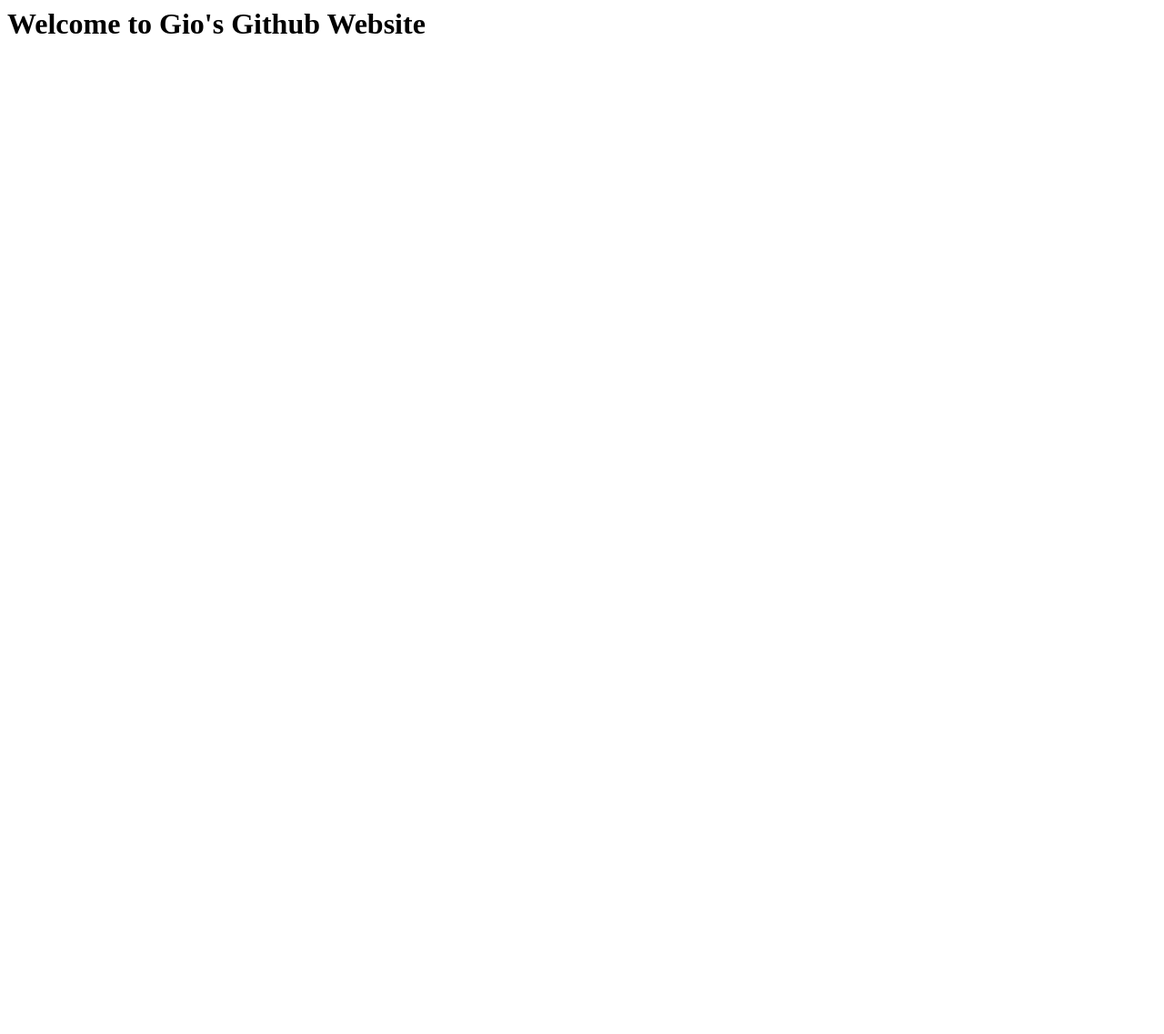
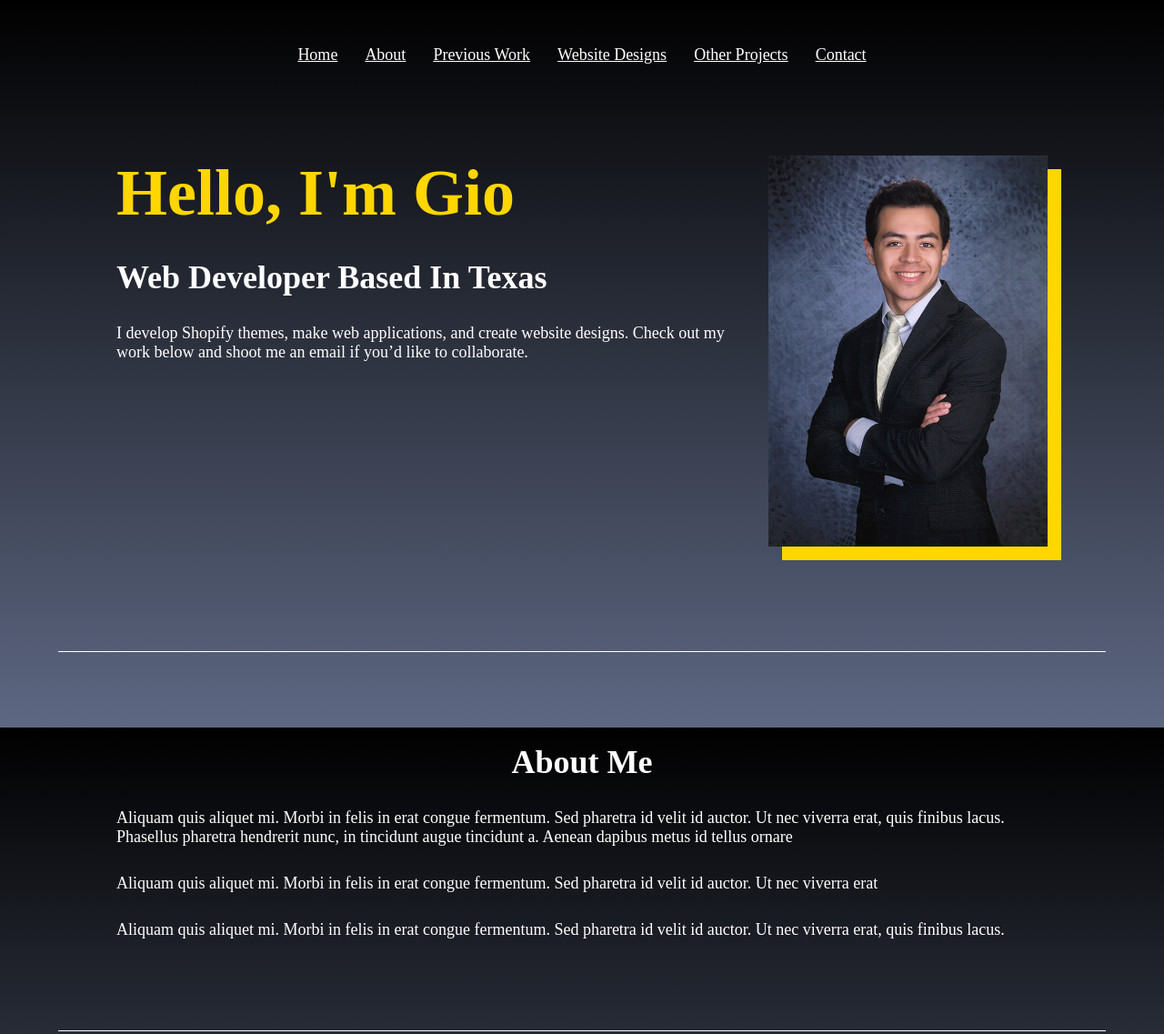
Before and after one commit to geuresti/geuresti.github.io, a plain HTML site: page index.html in a window 1280 px wide. Shown: the top 1137 px of the page at 91% size. Before the commit the page ends 800 px from the top, so only its background shows below. Drawn offline with Linux system fonts and the light colour scheme.

Commit message:
Added content to index page and added a stylesheet.

```diff
--- /dev/null
+++ b/assets/css/style.css
@@ -0,0 +1,125 @@
+:root {
+    --gold:#FFD600;
+    --element-spacing: 100px;
+}
+
+* {
+    margin: 0;
+    padding: 0;
+    box-sizing: border-box;
+}
+
+html {
+    height: 100%;
+    scroll-behavior: smooth;
+}
+
+body {
+    height: 100%;
+    background: linear-gradient(rgb(0,0,0), rgb(94, 104, 131)) fixed;
+}
+
+p, a {
+    font-size: 18px;
+    color: white;
+}
+
+h1 {
+    font-size: 72px;
+    color: var(--gold);
+}
+
+h2 {
+    font-size: 36px;
+    color: white;
+}
+
+a {
+    transition: color 0.5s;
+}
+
+a:hover {
+    color: var(--gold);
+}
+
+.divider {
+    height: 1px;
+    width: 90%;
+    max-width: 1200px;
+    margin: auto;
+    margin-bottom: var(--element-spacing);
+    background-color: white;
+}
+
+.wrapper {
+    width: 80%;
+    max-width: 1100px;
+    min-width: 800px;
+    margin: auto;
+    margin-bottom: var(--element-spacing);
+}
+
+.section-title {
+    margin-bottom: 30px;
+    text-align: center;
+}
+
+/************ NAV MENU ************/
+
+#nav-menu {
+    width: fit-content;
+    margin: auto;
+    margin-bottom: var(--element-spacing);
+    padding-top: 50px;
+    display: flex;
+    gap: 30px;
+}
+
+/************ INTRO ************/
+
+#intro {
+    margin-bottom: 115px;
+    display: grid;
+    grid-template-columns: 68% 30%;
+    justify-content: space-between;
+}
+
+#intro-text-wrapper {
+    display: flex;
+    flex-direction: column;
+    gap: 30px;
+}
+
+#intro-img {
+    width: 100%;
+    height: 100%;
+    box-shadow: 15px 15px var(--gold);
+}
+
+/************ ABOUT ************/
+
+#about p {
+    margin-bottom: 30px;
+}
+
+/************ PROJECTS ************/
+
+.project-display {
+    border: 3px solid white;
+    padding: 30px;
+    width: 100%;
+    max-width: 1100px;
+    min-width: 800px;
+    margin: auto;
+    margin-bottom: 50px;
+}
+
+/************ CONTACT ************/
+
+#contact {
+    padding-bottom: 100px;
+}
+
+#contact h2 {
+    margin-bottom: 30px;
+}
--- a/index.html
+++ b/index.html
@@ -1 +1,98 @@
-<h1> Welcome to Gio's Github Website </h1>
+<!DOCTYPE html>
+
+<html>
+    <head>
+        <title> Gio's Portfolio </title>
+        <link href="assets/css/style.css" rel="stylesheet">
+    </head>
+
+    <body>
+
+        <div id="nav-menu">
+            <a href="#intro"> Home </a>
+            <a href="#about"> About </a>
+            <a href="#projects"> Previous Work </a>
+            <a href="#designs"> Website Designs </a>
+            <a href="#other"> Other Projects </a>
+            <a href="#contact"> Contact </a>
+        </div>
+
+        <div id="intro" class="wrapper">
+            <div id="intro-text-wrapper">
+                <h1> Hello, I'm Gio </h1>
+                <h2> Web Developer Based In Texas </h2>
+                <p>
+                    I develop Shopify themes, make web applications, and create website designs.
+                    Check out my work below and shoot me an email if you’d like to collaborate.
+                </p>
+            </div>
+            <img id="intro-img" src="assets/img/Gio_Grad_Portrait.jpg"/>
+        </div>
+
+        <div class="divider"></div>
+
+        <div id="about" class="wrapper">
+            <h2 class="section-title"> About Me </h2>
+            <p>
+                Aliquam quis aliquet mi. Morbi in felis in erat congue fermentum. Sed pharetra id velit id
+                auctor. Ut nec viverra erat, quis finibus lacus. Phasellus pharetra hendrerit nunc, in
+                tincidunt augue tincidunt a. Aenean dapibus metus id tellus ornare
+            </p>
+            <p>
+                Aliquam quis aliquet mi. Morbi in felis in erat congue fermentum. Sed pharetra id velit id
+                auctor. Ut nec viverra erat
+            </p>
+            <p>
+                Aliquam quis aliquet mi. Morbi in felis in erat congue fermentum. Sed pharetra id velit id
+                auctor. Ut nec viverra erat, quis finibus lacus.
+            </p>
+        </div>
+
+        <div class="divider"></div>
+
+        <div id="projects" class="wrapper">
+            <h2 class="section-title"> Previous Work </h2>
+            <div class="project-display">
+                <h2> Project Title </h2>
+                <p>
+                    Aliquam quis aliquet mi. Morbi in felis in erat congue fermentum. Sed pharetra id velit id
+                    auctor. Ut nec viverra erat, quis finibus lacus. Phasellus pharetra hendrerit nunc, in
+                    tincidunt augue tincidunt a. Aenean dapibus metus id tellus ornare, fermentum sodales nunc
+                    pellentesque.
+                </p>
+            </div>
+
+            <div class="project-display">
+                <h2> Project Title </h2>
+                <p>
+                    Aliquam quis aliquet mi. Morbi in felis in erat congue fermentum. Sed pharetra id velit id
+                    auctor. Ut nec viverra erat, quis finibus lacus. Phasellus pharetra hendrerit nunc, in
+                    tincidunt augue tincidunt a. Aenean dapibus metus id tellus ornare, fermentum sodales nunc
+                    pellentesque.
+                </p>
+            </div>
+
+            <div class="project-display">
+                <h2> Project Title </h2>
+                <p>
+                    Aliquam quis aliquet mi. Morbi in felis in erat congue fermentum. Sed pharetra id velit id
+                    auctor. Ut nec viverra erat, quis finibus lacus. Phasellus pharetra hendrerit nunc, in
+                    tincidunt augue tincidunt a. Aenean dapibus metus id tellus ornare, fermentum sodales nunc
+                    pellentesque.
+                </p>
+            </div>
+
+        </div>
+
+        <div class="divider"></div>
+
+        <div id="contact" class="wrapper">
+            <h2 class="section-title"> Contact Information </h2>
+            <p>
+                Aliquam quis aliquet mi. Morbi in felis in erat congue fermentum. Sed pharetra id velit id
+                auctor.
+            </p>
+        </div>
+
+    </body>
+</html>
```
Also changed, not shown: about.html (added, +3 -0 lines), assets/img/Gio_Grad_Portrait.jpg (added).
